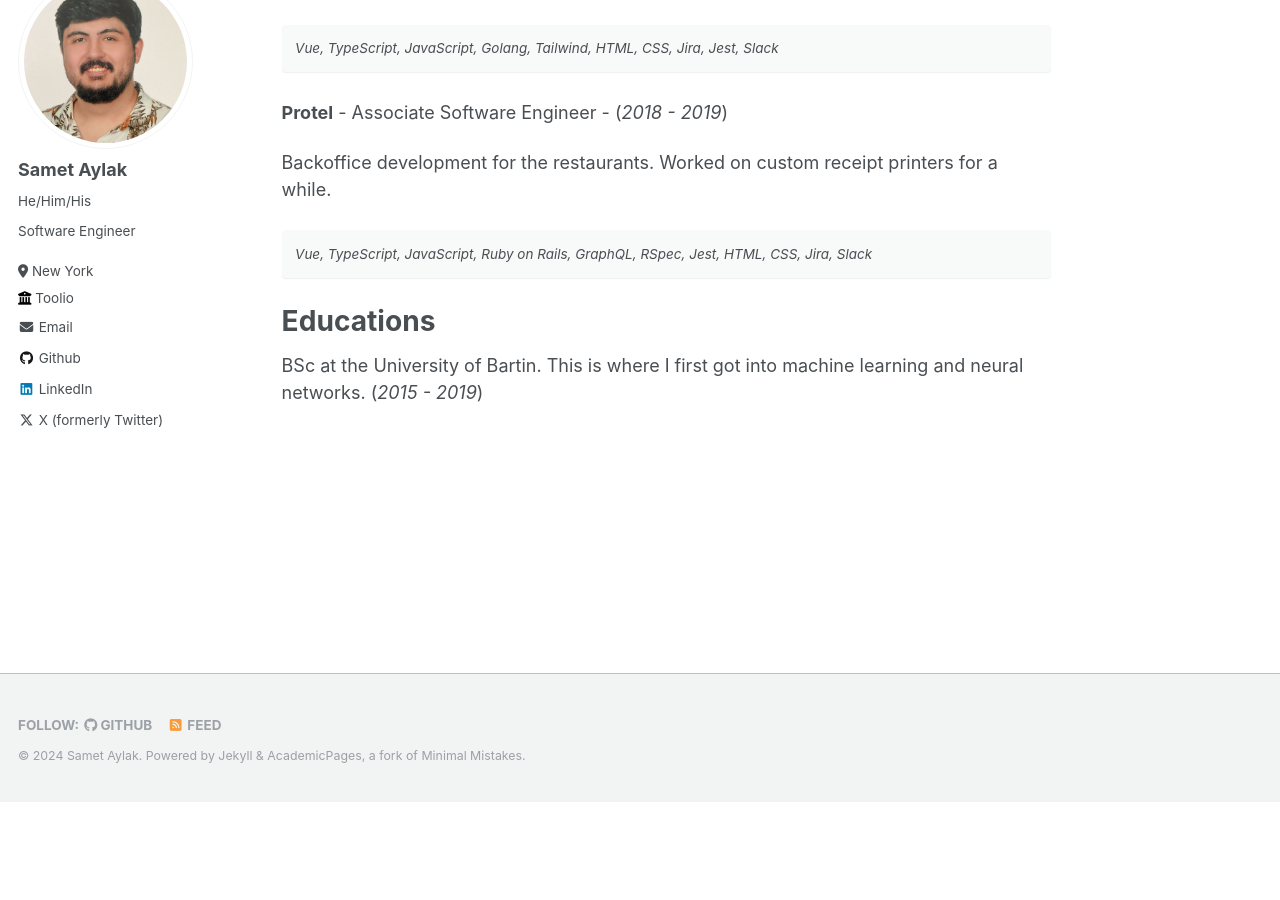
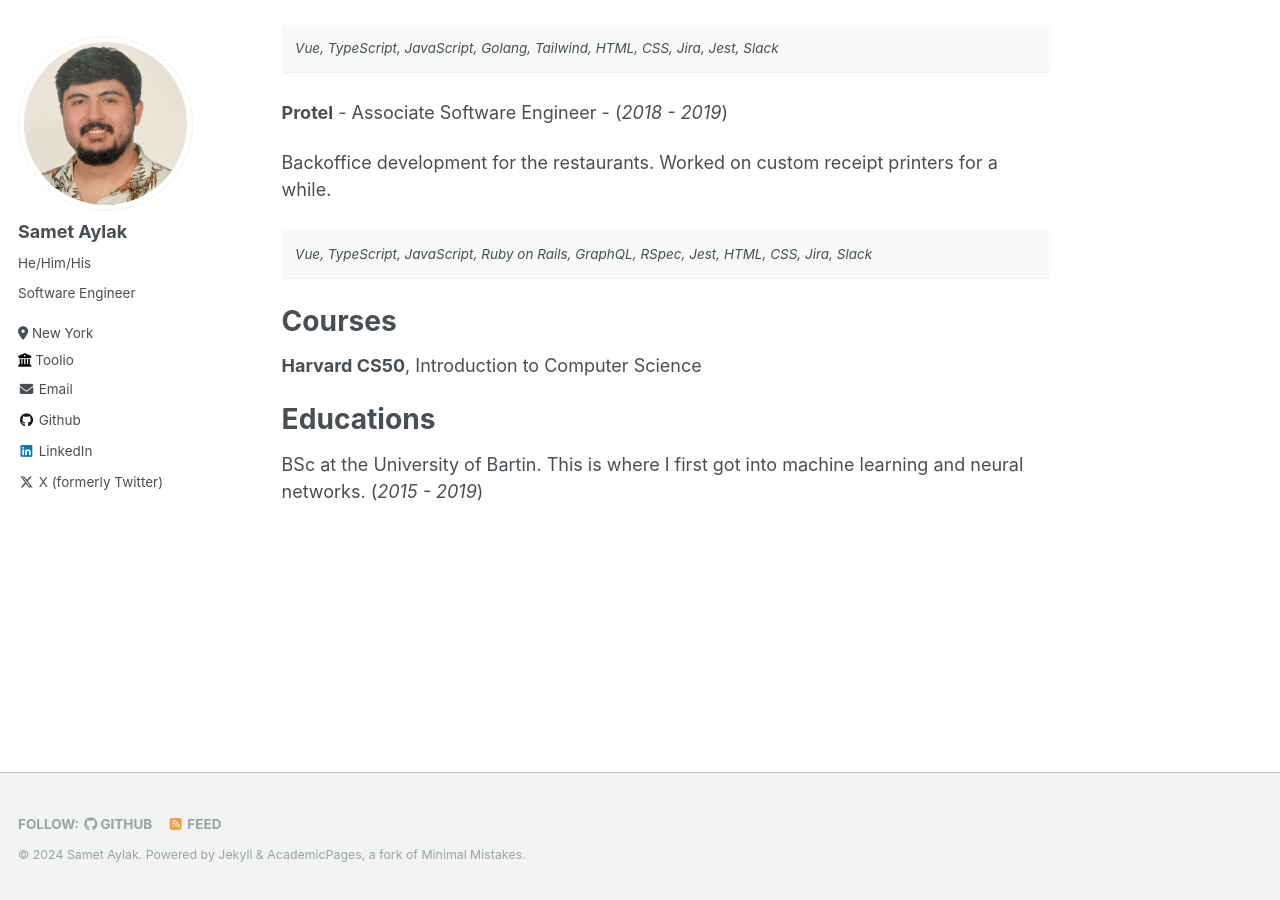
Before and after one commit to sametaylak/sametaylak.github.io, a Jekyll site: the page built from _pages/about.md, in a window 1280 px wide and 900 px high, scrolled down 1392 px. Built offline with Jekyll 4.4.1, drawn with Linux system fonts in a browser that asks for light colours; before the commit the page ends 2194 px from its top, so only the background shows below that.

Commit message:
update courses

```diff
--- a/_pages/about.md
+++ b/_pages/about.md
@@ -63,6 +63,10 @@
 *Vue, TypeScript, JavaScript, Ruby on Rails, GraphQL, RSpec, Jest, HTML, CSS, Jira, Slack*
 {: .notice}
 
+Courses
+===
+**Harvard CS50**, Introduction to Computer Science
+
 Educations
 ===
 BSc at the University of Bartin. This is where I first got into machine learning and neural networks. (*2015 - 2019*)
```
